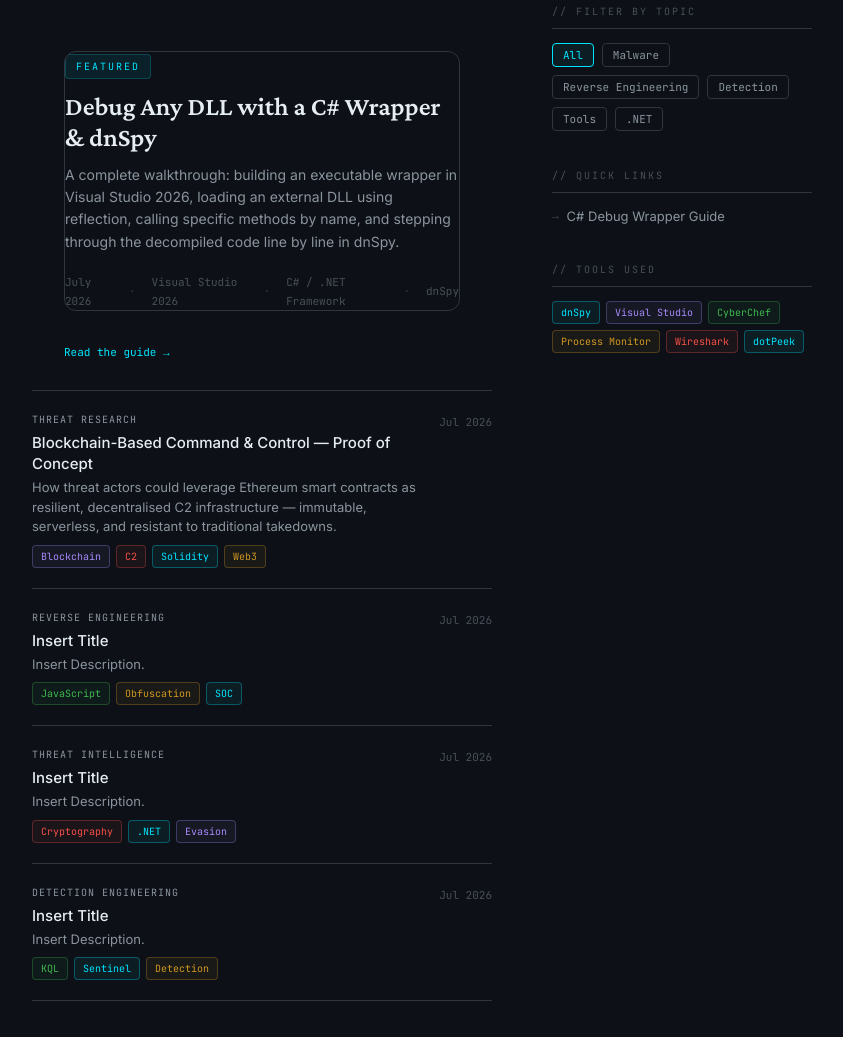
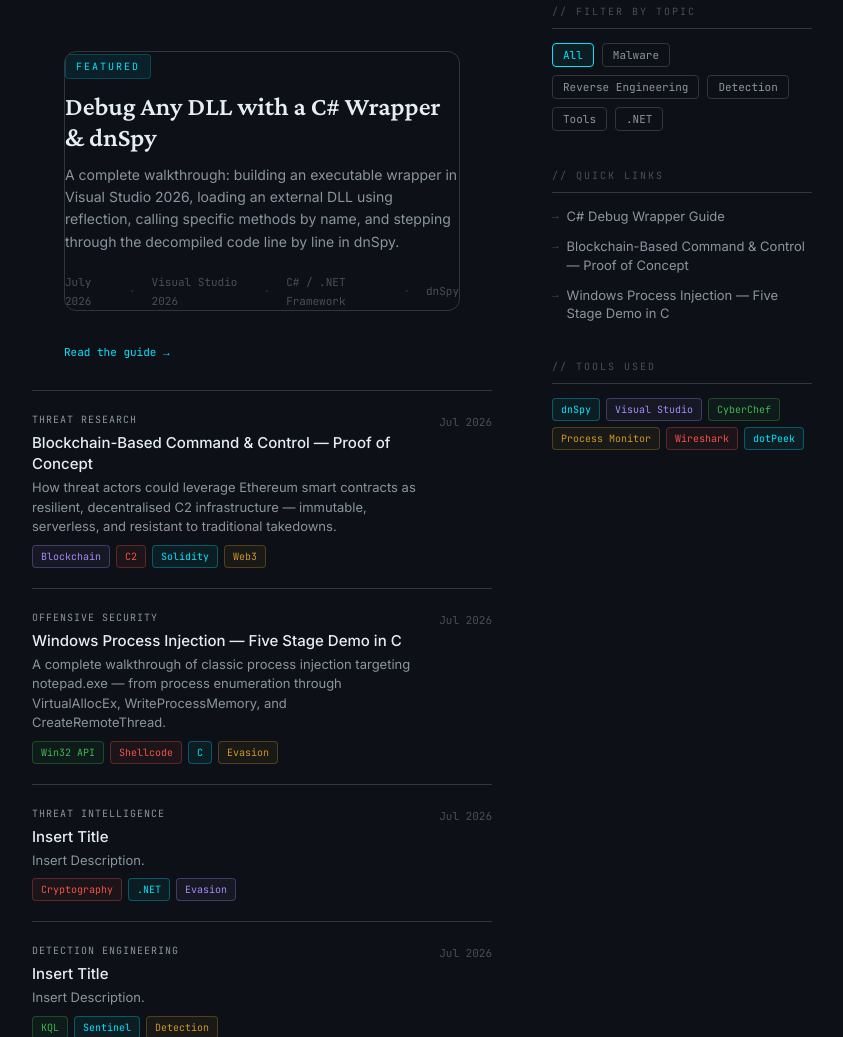
Before and after one commit to Cupcakeatemytaser/cupcakeatemytaser.github.io, a plain HTML site: page index.html in a window 1280 px wide. Shown: the part 873-1910 px from the top of the page, without its empty margins (218-1061 px from the left). Drawn offline with nearby package versions, Linux system fonts and the light colour scheme.

Commit message:
updated to add link to process injection demo

```diff
--- a/index.html
+++ b/index.html
@@ -543,15 +543,16 @@ by line in dnSpy.</p>
   <div class="post-item-date">Jul 2026</div>
 </a>
 
-      <a href="#" class="post-item">
+     <a href="Process-Injection-Demo.html" class="post-item">
   <div>
-          <div class="post-item-tag">Reverse Engineering</div>
-          <div class="post-item-title">Insert Title</div>
-          <div class="post-item-desc">Insert Description.</div>
+    <div class="post-item-tag">Offensive Security</div>
+    <div class="post-item-title">Windows Process Injection — Five Stage Demo in C</div>
+    <div class="post-item-desc">A complete walkthrough of classic process injection targeting notepad.exe — from process enumeration through VirtualAllocEx, WriteProcessMemory, and CreateRemoteThread.</div>
     <div style="margin-top: 8px; display: flex; gap: 6px; flex-wrap: wrap;">
-            <span class="tag green">JavaScript</span>
-            <span class="tag yellow">Obfuscation</span>
-            <span class="tag cyan">SOC</span>
+      <span class="tag green">Win32 API</span>
+      <span class="tag red">Shellcode</span>
+      <span class="tag cyan">C</span>
+      <span class="tag yellow">Evasion</span>
     </div>
   </div>
   <div class="post-item-date">Jul 2026</div>
@@ -615,8 +616,8 @@ by line in dnSpy.</p>
       <div class="sidebar-label">// Quick links</div>
       <ul class="recent-list">
         <li><a href="dll-dbug-wrapper.html">C# Debug Wrapper Guide</a></li>
-        <!--li><a href="Blockchain-Based-C2.html">Blockchain-Based Command & Control — Proof of Concept</a></li-->
-        <!--li><a href="#">JS Deobfuscation Techniques</a></li-->
+        <li><a href="Blockchain-Based-C2.html">Blockchain-Based Command & Control — Proof of Concept</a></li>
+        <li><a href="Process-Injection-Demo.html">Windows Process Injection — Five Stage Demo in C</a></li>
         <!--li><a href="#">KQL Detection Queries</a></li-->
       </ul>
     </div>
```
Lines whose indentation alone changed are shown as unchanged.
